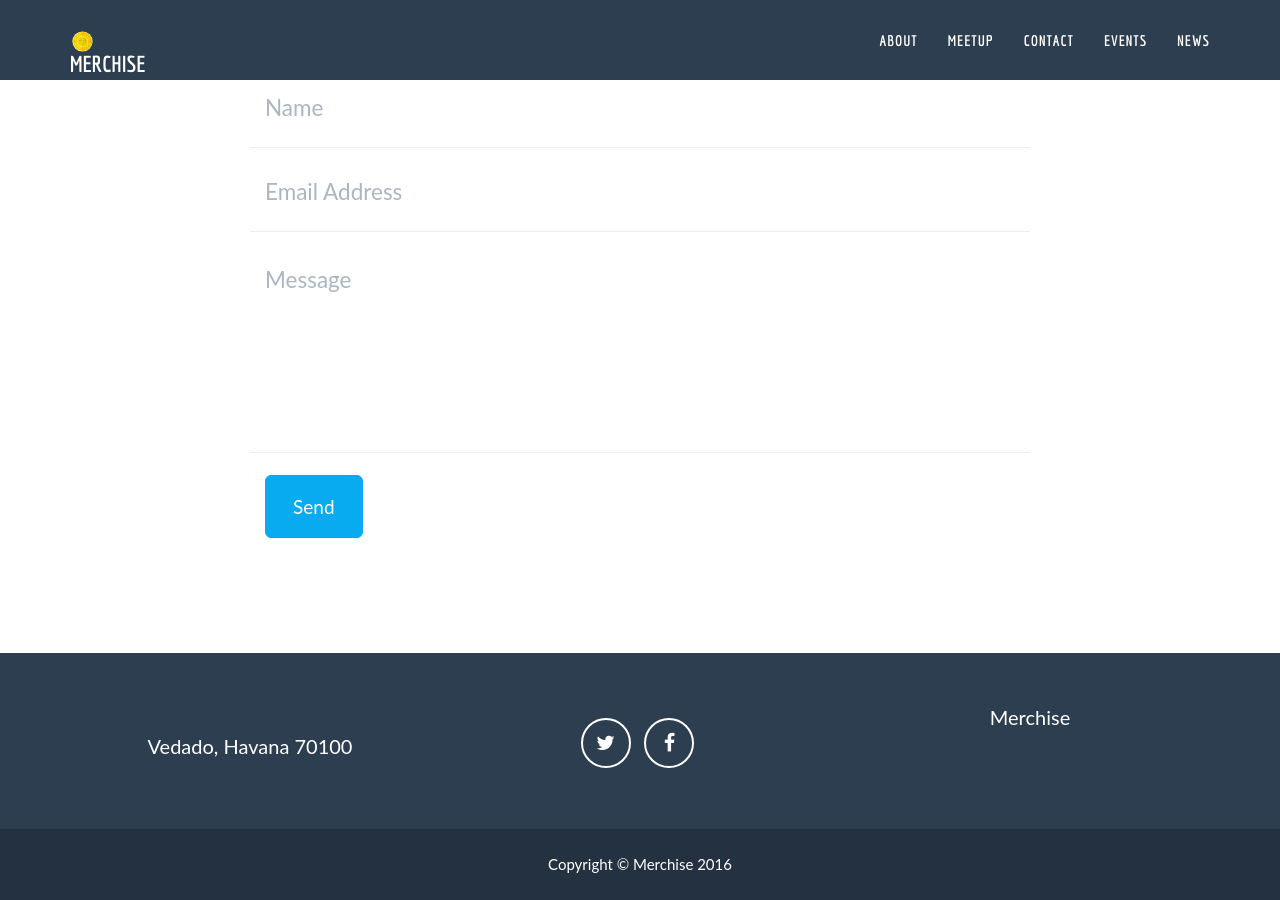
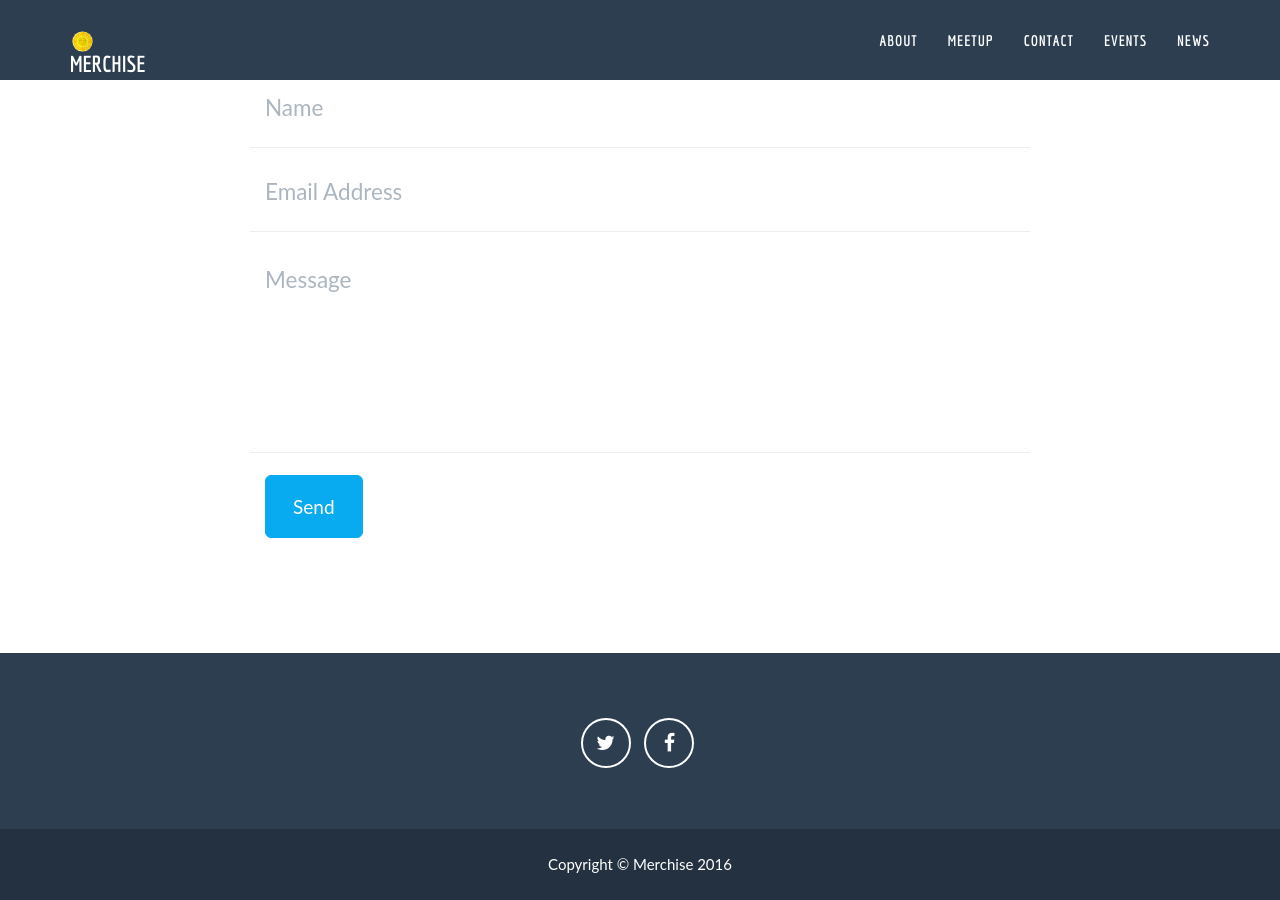
Before and after one commit to merchise-dev/merchise-dev.github.io, a Jekyll site: the page built from index.html, in a window 1280 px wide and 900 px high, scrolled down 2034 px. Built offline with Jekyll 4.4.1, drawn with Linux system fonts in a browser that asks for light colours.

Commit message:
removed more labels

```diff
--- a/_includes/footer.html
+++ b/_includes/footer.html
@@ -4,11 +4,6 @@
             <div class="container">
                 <div class="row">
                     <div class="footer-col col-md-4">
-                        <p>
-                            {% for adress in site.address %}
-                                {{ adress.line }} <br>
-		                    {% endfor %}
-                        </p>
                     </div>
                     <div class="footer-col col-md-4">
                         <ul class="list-inline">
@@ -20,7 +15,6 @@
                         </ul>
                     </div>
                     <div class="footer-col col-md-4">
-                        <p>{{ site.credits }}</p>
                     </div>
                 </div>
             </div>
```
